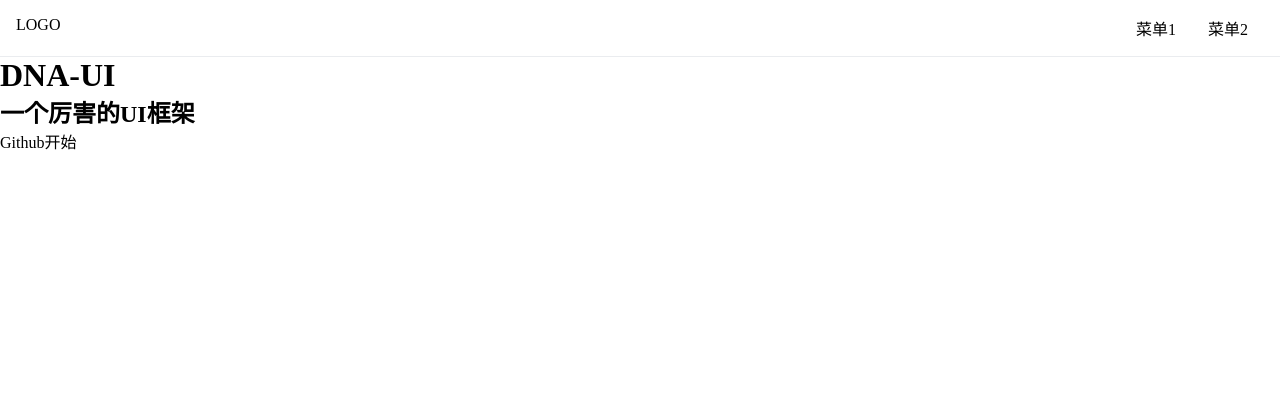
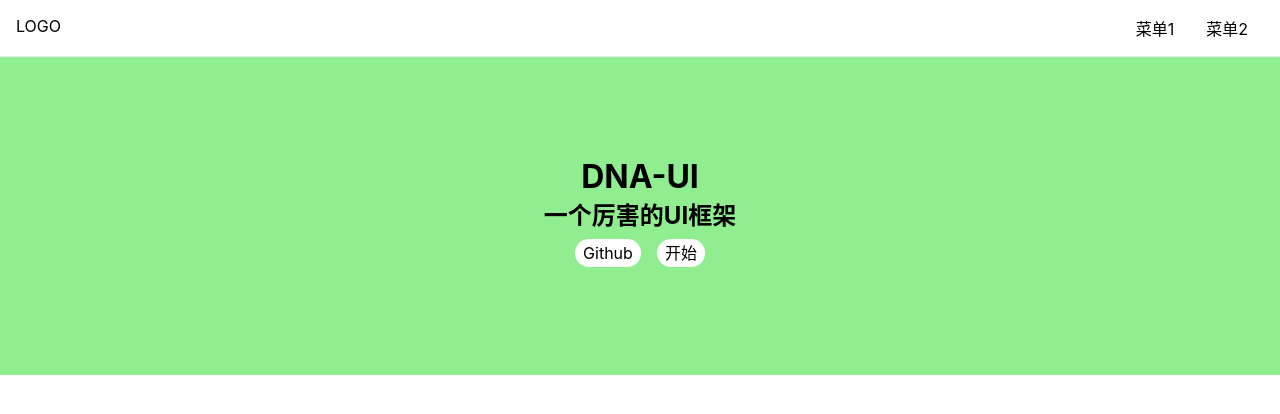
Before and after one commit to jgorijinal/ui-demo, a Vue app: page /#/ in a window 1280 px wide. Shown: the top 414 px of the page. Built offline with nearby package versions, Linux system fonts and the light colour scheme.

Commit message:
初始化aside的html

```diff
--- a/src/index.scss
+++ b/src/index.scss
@@ -10,7 +10,14 @@
 a {
   text-decoration: none;
   color: inherit;
+  cursor: pointer;
   &:hover {
     border-bottom: 1px solid;
   }
 }
+body {
+  font-size: 16px;
+  // 为什么这样写 font-family
+  // 答案见 https://github.com/zenozeng/fonts.css/
+  font-family: -apple-system, "Noto Sans", "Helvetica Neue", Helvetica, "Nimbus Sans L", Arial, "Liberation Sans", "PingFang SC", "Hiragino Sans GB", "Noto Sans CJK SC", "Source Han Sans SC", "Source Han Sans CN", "Microsoft YaHei", "Wenquanyi Micro Hei", "WenQuanYi Zen Hei", "ST Heiti", SimHei, "WenQuanYi Zen Hei Sharp", sans-serif;
+}
--- a/src/views/Doc.vue
+++ b/src/views/Doc.vue
@@ -1,7 +1,23 @@
 <template>
  <TopNav />
   <div class="content">
-    <aside>侧栏</aside>
+    <aside>
+      <h2>组件列表</h2>
+      <ol>
+        <li>
+          <router-link to="/doc/switch">Switch 组件</router-link>
+        </li>
+        <li>
+          <router-link to="/doc/button">Button 组件</router-link>
+        </li>
+        <li>
+          <router-link to="/doc/dialog">Dialog 组件</router-link>
+        </li>
+        <li>
+          <router-link to="/doc/tab">Tabs 组件</router-link>
+        </li>
+      </ol>
+    </aside>
     <main>主要内容</main>
   </div>
 </template>
--- a/src/views/Home.vue
+++ b/src/views/Home.vue
@@ -4,8 +4,8 @@
     <h1>DNA-UI</h1>
     <h2>一个厉害的UI框架</h2>
     <p class="actions">
-      <a href="">Github</a>
-      <a href="">开始</a>
+      <a href="https://github.com">Github</a>
+      <router-link to="/doc">开始</router-link>
     </p>
   </div>
 
@@ -19,5 +19,25 @@
 </script>
 
 <style lang="scss" scoped>
-
+.banner {
+  padding: 100px 0;
+  display: flex;
+  justify-content: center;
+  align-items: center;
+  flex-direction: column;
+  background: lightgreen;
+  > .actions{
+    padding: 8px 0;
+    a {
+      margin:0 8px;
+      background: #fff;
+      display: inline-block;
+      $h: 28px;
+      height: $h;
+      line-height: $h;
+      border-radius: $h/2;
+      padding: 0 8px;
+    }
+  }
+}
 </style>
```
